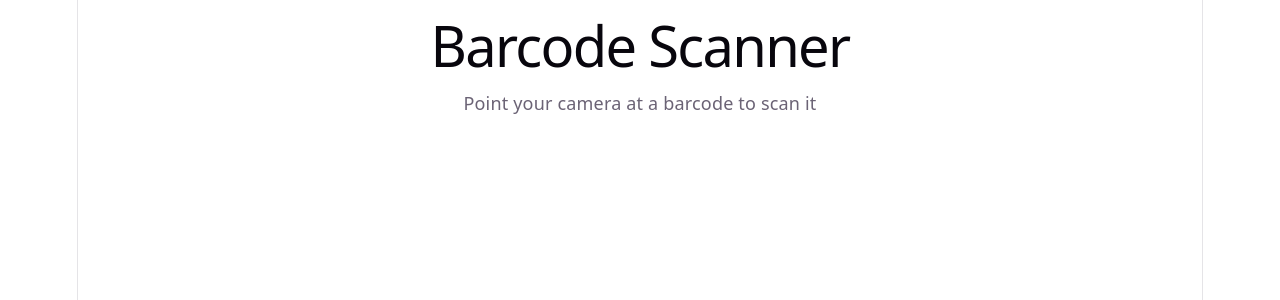
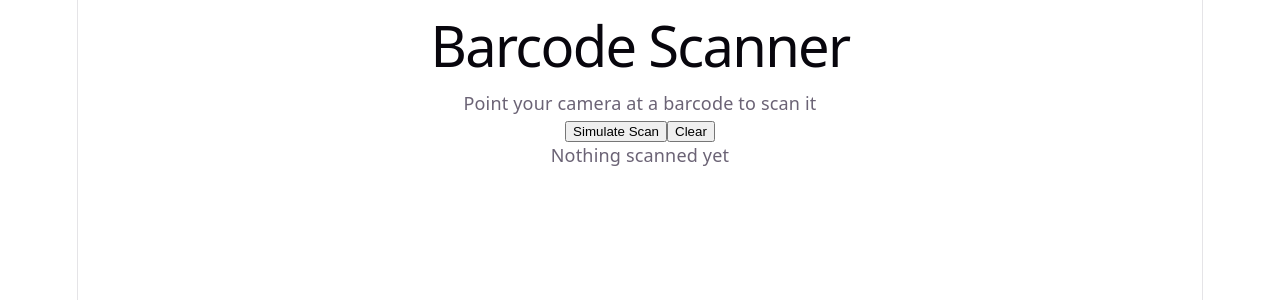
Before and after one commit to reioliveros/barcode-scanner, a React (Vite) app: page / in a window 1280 px wide. Shown: the top 300 px of the page. Built offline with nearby package versions, Linux system fonts and the light colour scheme.

Commit message:
Add test scan logic

```diff
--- a/src/App.jsx
+++ b/src/App.jsx
@@ -1,11 +1,20 @@
 import { useState } from 'react'
+import ScanResult from './ScanResult';
 
 function App() {
+
+  const [barcode, setBarcode] = useState();
 
   return (
     <div>
       <h1>Barcode Scanner</h1>
       <p>Point your camera at a barcode to scan it</p>
+      <button onClick={() => {setBarcode("5449000000000996")}}>Simulate Scan</button>
+      <button onClick={() => {setBarcode()}}>Clear</button>
+
+      <div>
+        <ScanResult barcode={barcode}></ScanResult>
+      </div>
     </div>
   )
 }
--- /dev/null
+++ b/src/ScanResult.jsx
@@ -0,0 +1,10 @@
+
+const ScanResult = ({barcode}) => {
+    return (
+        <div>
+            <p>{barcode ? "Scanned Barcode: " + barcode : "Nothing scanned yet"}</p>
+        </div>
+    );
+}
+
+export default ScanResult;
```
